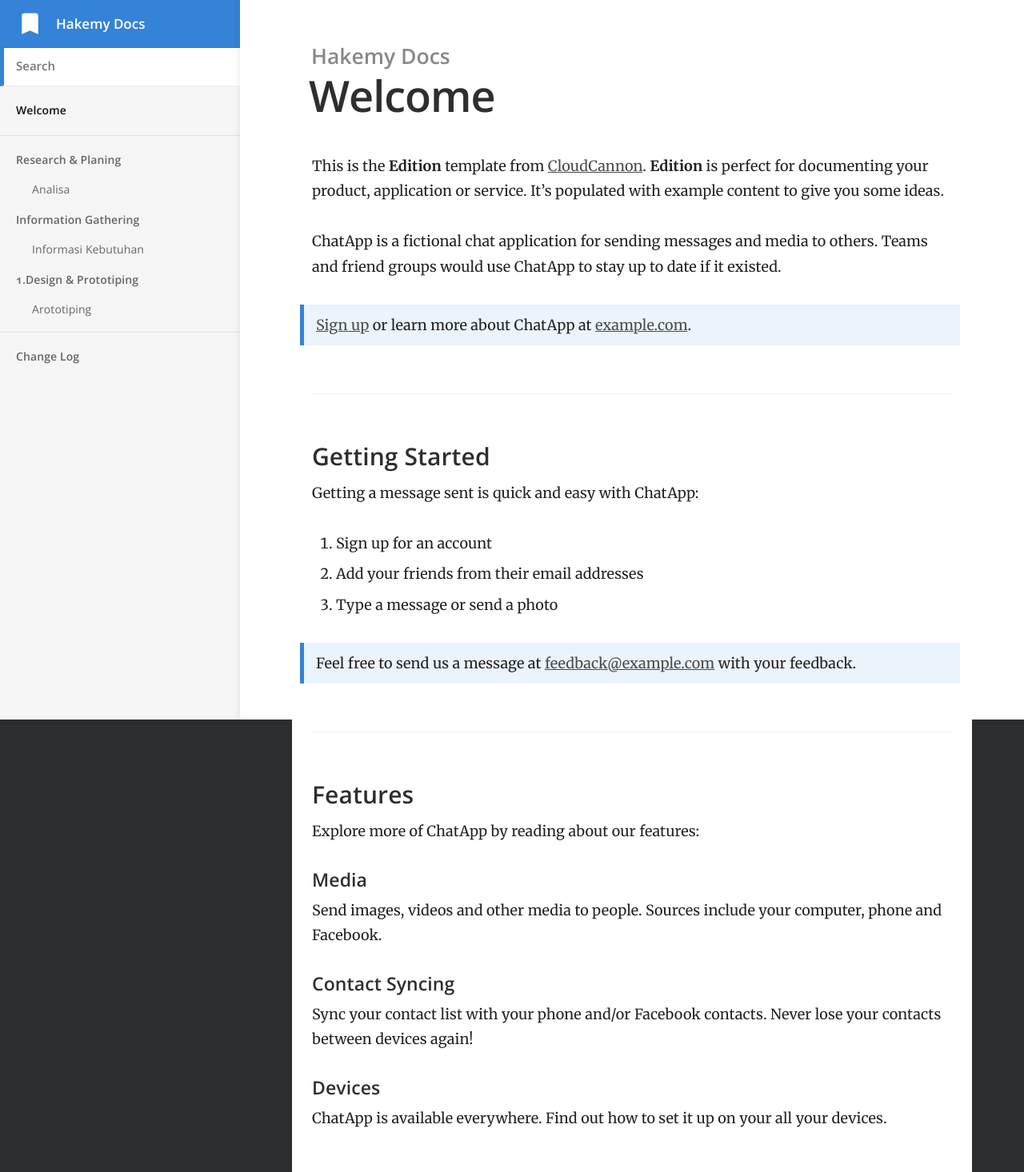
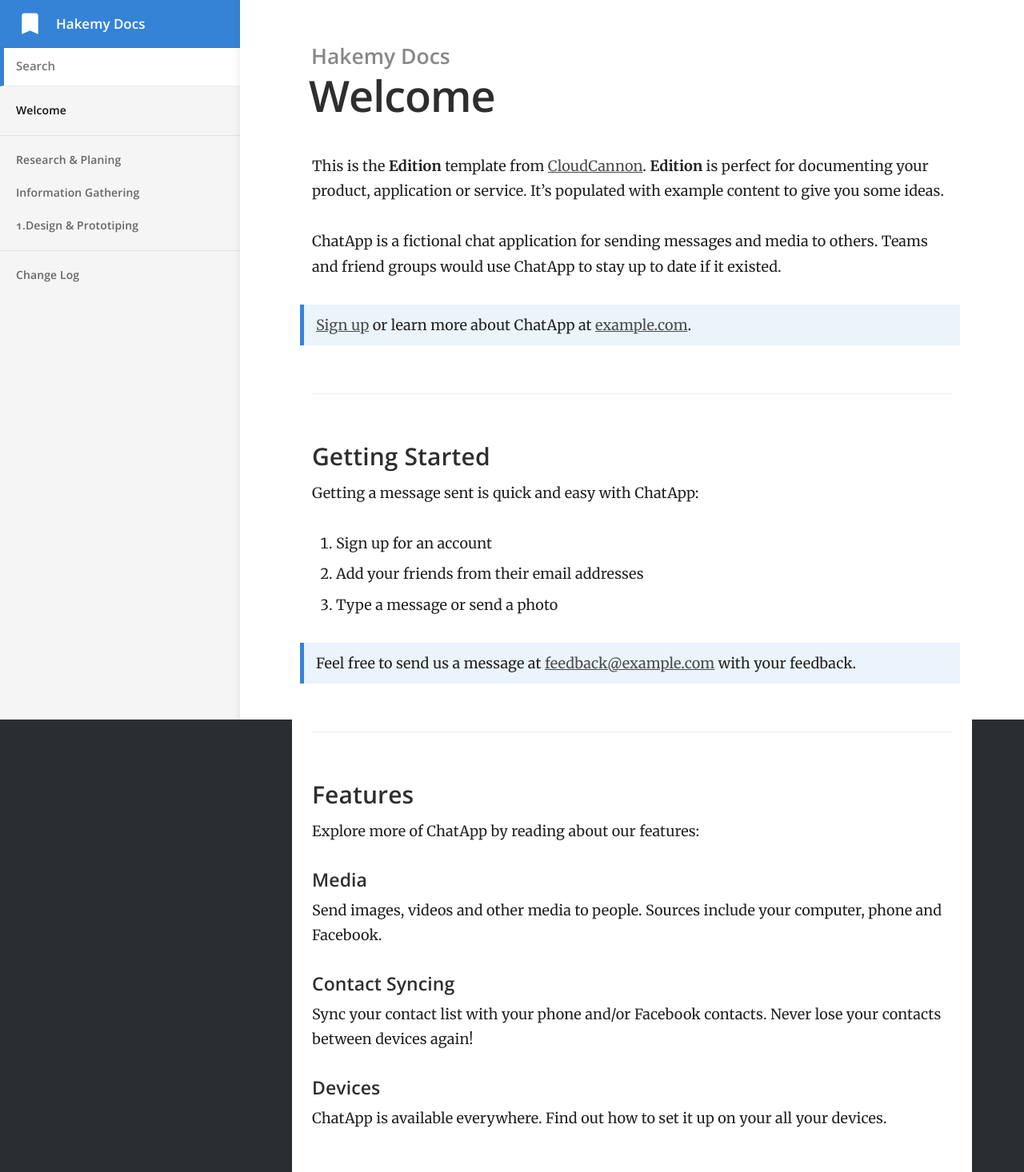
Before and after one commit to hanyakita-group/hakemy-docs, a Jekyll site: the page built from index.md, in a window 1280 px wide. Shown: the whole page at 80% size. Built offline with Jekyll 4.4.1, drawn with Linux system fonts in a browser that asks for light colours.

Commit message:
Update _config.yml

```diff
--- a/_config.yml
+++ b/_config.yml
@@ -5,7 +5,7 @@ title: Hakemy Docs
 url: "https://hanyakita-group.github.io/hakemy-docs"
 baseurl: "https://hanyakita-group.github.io/hakemy-docs"
 google_analytics_key:
-show_full_navigation: true
+show_full_navigation: false
 
 # Values for the jekyll-seo-tag gem (https://github.com/jekyll/jekyll-seo-tag)
 logo: /siteicon.png
```
